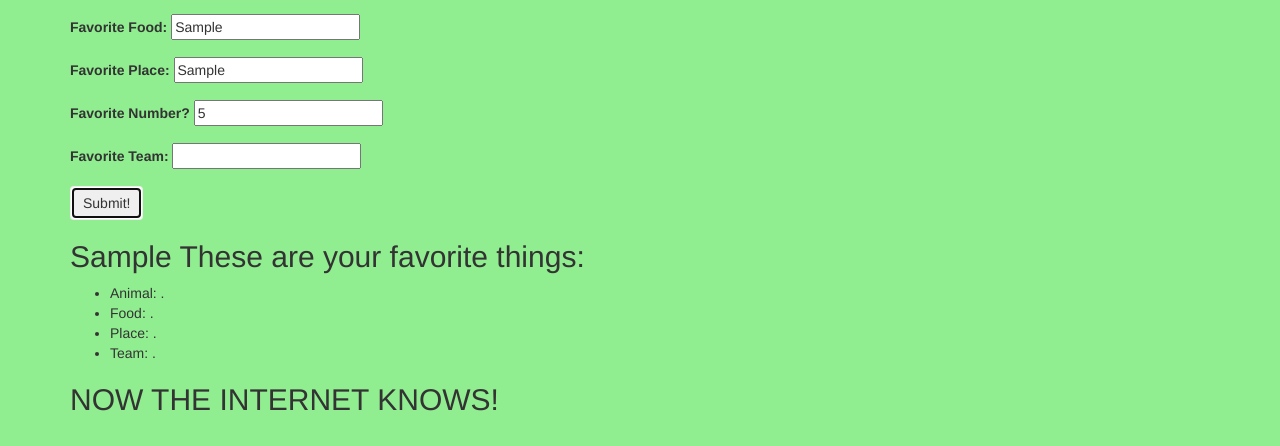
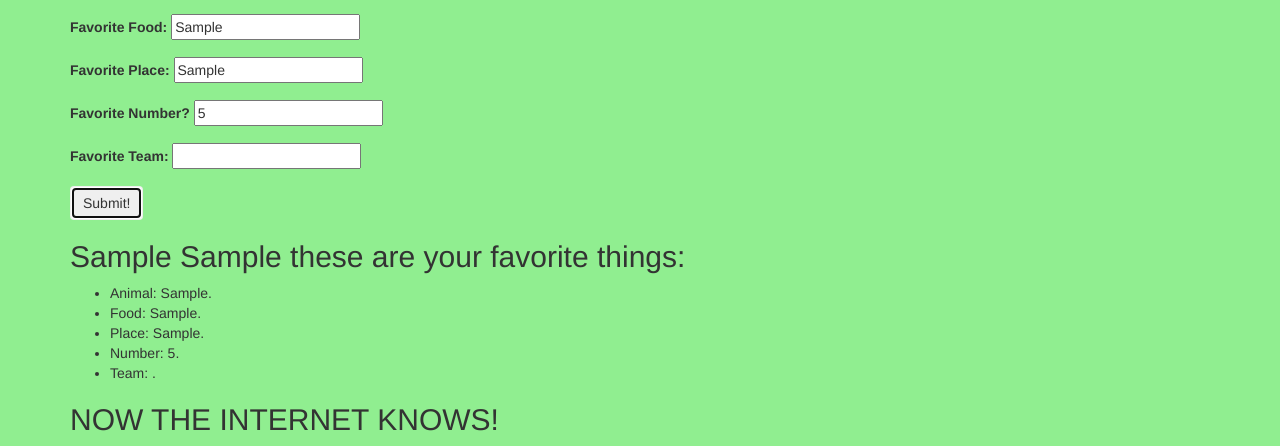
Before and after one commit to Dcooley1350/FavThingsSurvey, a plain HTML site: page index.html in a window 1280 px wide. Both pictures are taken after typing "Sample", "Sample", "Sample", "Sample", "Sample", "5" into the empty fields and a click on the button "Submit!". Shown: the part 478-924 px from the top of the page. Drawn offline with Linux system fonts and the light colour scheme.

Commit message:
wrote script to return all data to user after submit.

```diff
--- a/css/styles.css
+++ b/css/styles.css
@@ -25,3 +25,6 @@
 body {
   background-color: lightgreen
 }
+.summary {
+  display:none;
+}
--- a/index.html
+++ b/index.html
@@ -17,8 +17,8 @@
       <div id="survey">
         <form>
           <div class="form-group">
-            <label for="firstName">First Name:</label>
-            <input id="firstName" type="text">
+            <label for="FirstName">First Name:</label>
+            <input id="FirstName" type="text">
           </div>
 
           <div class="form-group">
@@ -49,12 +49,17 @@
           <button type="submit" class="btn">Submit!</button>
         </form>
       </div>
-      <div id="summary">
-        <h2><span class="FirstName"></span> <span class="LastName"></span> These are your favorite things:</h2>
+      <div class="summary">
+        <h2><span class="FirstName"></span> <span class="LastName"></span> these are your favorite things:</h2>
         <ul>
           <li>Animal: <span class="FavoriteAnimal"></span>.</li>
           <li>Food: <span class="FavoriteFood"></span>.</li>
           <li>Place: <span class="FavoritePlace"></span>.</li>
+          <li>Number: <span class="FavoriteNumber"></span>.</li>
           <li>Team: <span class="FavoriteTeam"></span>.</li>
         </ul>
         <h2>NOW THE INTERNET KNOWS!</h2>
+      </div>
+    </div>
+  </body>
+</html>
--- a/js/scripts.js
+++ b/js/scripts.js
@@ -6,18 +6,21 @@ $(document).ready(function()  {
     var lastName = $("input#LastName").val();
     var favAnimal = $("input#FavoriteAnimal").val();
     var favFood = $("input#FavoriteFood").val();
-    var favPlace = $("input#FavoriteNumber").val;
-    var favTeam = $("input#FavoriteTeam").val;
+    var favPlace = $("input#FavoritePlace").val();
+    var favNumber = $("input#FavoriteNumber").val();
+    var favTeam = $("input#FavoriteTeam").val();
 
     myArray = [firstName, lastName, favAnimal, favFood, favPlace, favTeam]
-    alert(myArray)
 
-    $(".FirstName").text(firstName)
-    $(".LastName").text(lastName)
-    $(".FavoriteAnimal").text()
-    $(".FavoriteFood").text()
-    $(".FavoritePlace").text()
-    $(".FavoriteTeam").text()
+    $(".FirstName").text(firstName);
+    $(".LastName").text(lastName);
+    $(".FavoriteAnimal").text(favAnimal);
+    $(".FavoriteFood").text(favFood);
+    $(".FavoritePlace").text(favPlace);
+    $(".FavoriteNumber").text(favNumber);
+    $(".FavoriteTeam").text(favTeam);
+
+    $(".summary").fadeIn();
 
   })
 })
```
